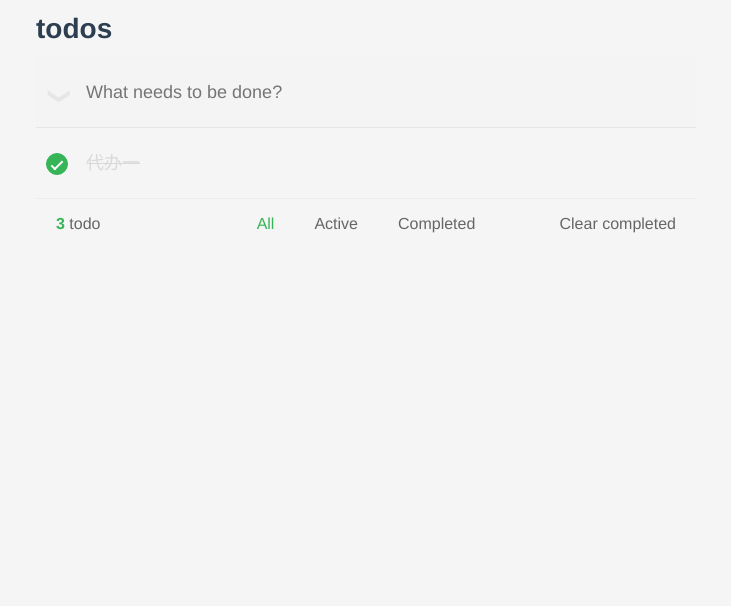
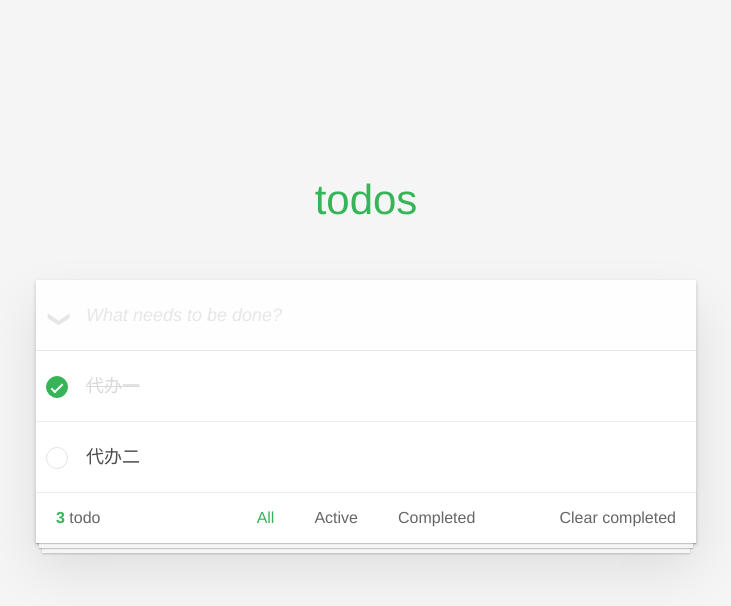
Before and after one commit to rainyGLC/combat-todo, a Vue app: page / in a window 1280 px wide. Shown: the top 606 px of the page, without its empty margins (274-1005 px from the left). Built offline with nearby package versions, Linux system fonts and the light colour scheme.

Commit message:
列表修改

```diff
--- a/src/App.vue
+++ b/src/App.vue
@@ -1,5 +1,6 @@
 <template>
-  <div id="app">
+  <div id="app" class="todoapp">
+
     <header class="header">
       <h1>todos</h1>
       <input class="new-todo" autofocus autocomplete="off" placeholder="What needs to be done?" v-model="newtodos">
@@ -8,15 +9,30 @@
       <input id="toggle-all" class="toggle-all" type="checkbox">
       <label for="toggle-all">Mark all as complete</label>
       <ul class="todo-list">
-        <li :class="[item.completed ? 'completed' : 'todo']" v-for="(item,index) in todos">
+        <li :class="['todo' , {'completed' : item.completed }, {'editing': editTodo == item}]" v-for="(item,index) in todos" :key="index">
           <div class="view">
-            <input class="toggle" type="checkbox" :checked="item.completed"
-              @click="toggleCompleted(index)">
-            <label>{{item.title}}</label>
+            <input class="toggle" type="checkbox" v-model="item.completed">
+            <label @dblclick="editModel(item)">{{item.title}}</label>
+            <button class="destroy"></button>
+          </div>
+          <input class="edit" type="text" v-focus="editTodo == item" @blur="editModelRemove" v-model="item.title" @keyup.esc="beforeTitle(item)">
+        </li>
+       <!--  <li class="todo editing">
+          <div class="view">
+            <input class="toggle" type="checkbox" >
+            <label>代办 二</label>
             <button class="destroy"></button>
           </div>
           <input class="edit" type="text">
-        </li>
+        </li> -->
+       <!--  <li class="todo">
+          <div class="view">
+            <input class="toggle" type="checkbox" >
+            <label>代办 三</label>
+            <button class="destroy"></button>
+          </div>
+          <input class="edit" type="text">
+        </li> -->
       </ul>
     </section>
     <footer class="footer">
@@ -42,29 +58,45 @@
 import '@/assets/css/base.css'
 import '@/assets/css/index.css'
 export default {
-  name:'app',
-  data() {
+  name: 'app',
+  data () {
     return {
-      newtodos:'',
+      beforeEdit: '',
+      editTodo: null,
+      newtodos: '',
       todos: [{
         title: '代办一',
-        completed:true
+        completed: true
+      }, {
+        title: '代办二',
+        completed: false
       }]
     }
   },
-  methods:{
-    toggleCompleted(index){
-      this.todos[index].completed = !this.todos[index].completed
+  methods: {
+    editModel (todo) {
+      this.beforeEdit = todo.title
+      this.editTodo = todo
+    },
+    editModelRemove () {
+      this.beforeEdit = ''
+      this.editTodo = null
+    },
+    beforeTitle (item) {
+      item.title = this.beforeEdit
+      this.editModelRemove()
+    }
+    // toggleCompleted(index){
+    //   this.todos[index].completed = !this.todos[index].completed
+    // }
+  },
+  directives: {
+    focus: function (el) {
+      el.focus()
     }
   }
 }
 </script>
 
 <style lang="less">
-#app {
-  font-family: 'Avenir', Helvetica, Arial, sans-serif;
-  -webkit-font-smoothing: antialiased;
-  -moz-osx-font-smoothing: grayscale;
-  color: #2c3e50;
-}
 </style>
--- a/src/main.js
+++ b/src/main.js
@@ -1,13 +1,13 @@
 import Vue from 'vue'
 import App from './App.vue'
-import router from './router'
+// import router from './router'
 import store from './store'
 import './registerServiceWorker'
 
 Vue.config.productionTip = false
 
 new Vue({
-  router,
+  // router,
   store,
   render: h => h(App)
 }).$mount('#app')
```
